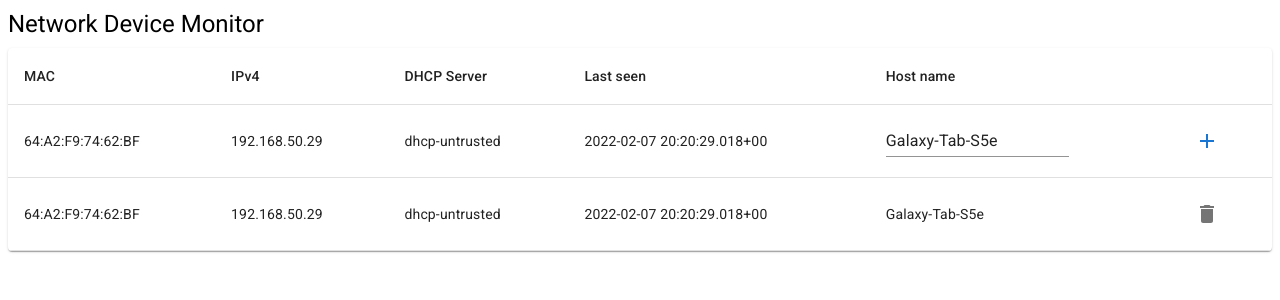
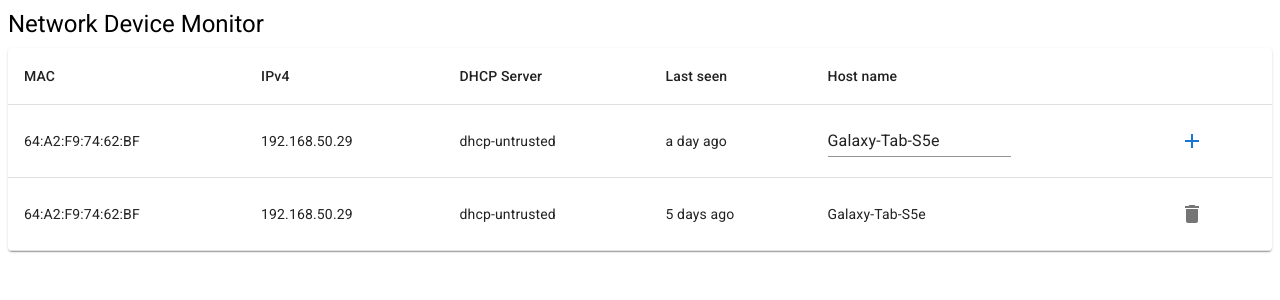
Before and after one commit to andreasbehnke/device-mon, a React (Create React App) app in the folder webclient/: page / in a window 1280 px wide. Shown: the top 300 px of the page. Built offline with nearby package versions, Linux system fonts and the light colour scheme.

Commit message:
Use moment for displaying time values

```diff
--- a/webclient/package.json
+++ b/webclient/package.json
@@ -15,6 +15,7 @@
     "@types/node": "^16.11.22",
     "@types/react": "^17.0.39",
     "@types/react-dom": "^17.0.11",
+    "moment": "^2.29.1",
     "react": "^17.0.2",
     "react-dom": "^17.0.2",
     "react-scripts": "5.0.0",
--- a/webclient/src/KnownDeviceRow.tsx
+++ b/webclient/src/KnownDeviceRow.tsx
@@ -1,13 +1,14 @@
 import {IconButton, TableCell, TableRow} from "@mui/material";
 import DeleteIcon from "@mui/icons-material/Delete";
 import React from "react";
+import moment from "moment";
 
 export function KnownDeviceRow() {
     return <TableRow>
         <TableCell>64:A2:F9:74:62:BF</TableCell>
         <TableCell>192.168.50.29</TableCell>
         <TableCell>dhcp-untrusted</TableCell>
-        <TableCell>2022-02-07 20:20:29.018+00</TableCell>
+        <TableCell>{moment('2022-02-03 20:20:29.018+00').fromNow()}</TableCell>
         <TableCell>Galaxy-Tab-S5e</TableCell>
         <TableCell>
             <IconButton aria-label="Forget device" title={"Forget device"}>
--- a/webclient/src/NewDeviceRow.tsx
+++ b/webclient/src/NewDeviceRow.tsx
@@ -1,14 +1,15 @@
 import {IconButton, TableCell, TableRow, TextField} from "@mui/material";
 import AddIcon from "@mui/icons-material/Add";
 import React from "react";
+import moment from "moment";
 
 export function NewDeviceRow() {
     return <TableRow>
         <TableCell>64:A2:F9:74:62:BF</TableCell>
         <TableCell>192.168.50.29</TableCell>
         <TableCell>dhcp-untrusted</TableCell>
-        <TableCell>2022-02-07 20:20:29.018+00</TableCell>
-        <TableCell><TextField variant={"standard"} value={"Galaxy-Tab-S5e"}></TextField></TableCell>
+        <TableCell>{moment('2022-02-07 20:20:29.018+00').fromNow()}</TableCell>
+        <TableCell><TextField variant={"standard"} value={"Galaxy-Tab-S5e"} /></TableCell>
         <TableCell>
             <IconButton aria-label="Approve device" title={"Approve device"}>
                 <AddIcon color={"primary"}/>
```
Also changed, not shown: 1 other file (tests, documents, lock files or other folders).
